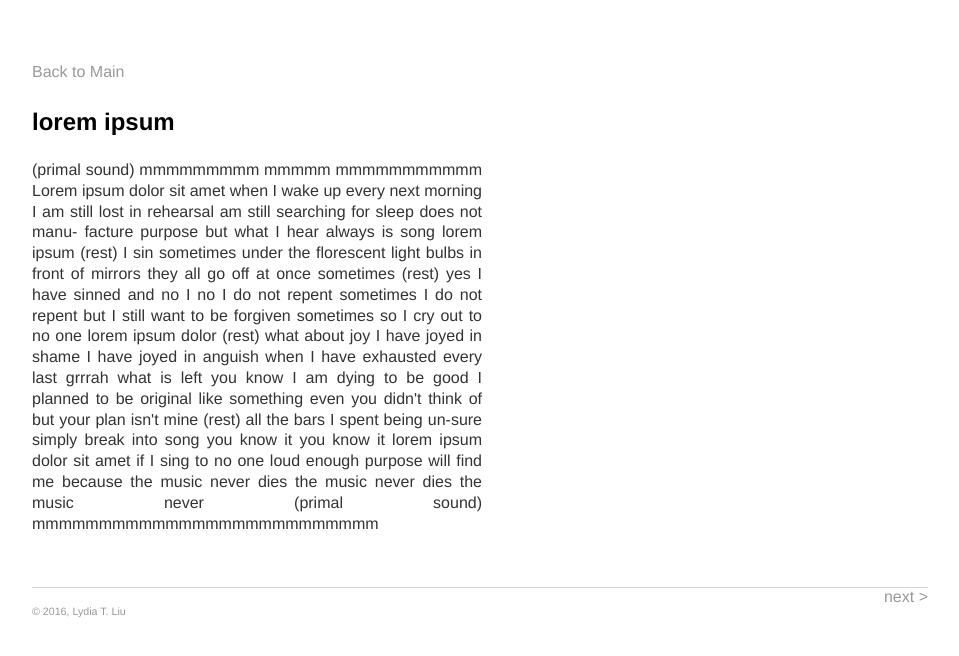
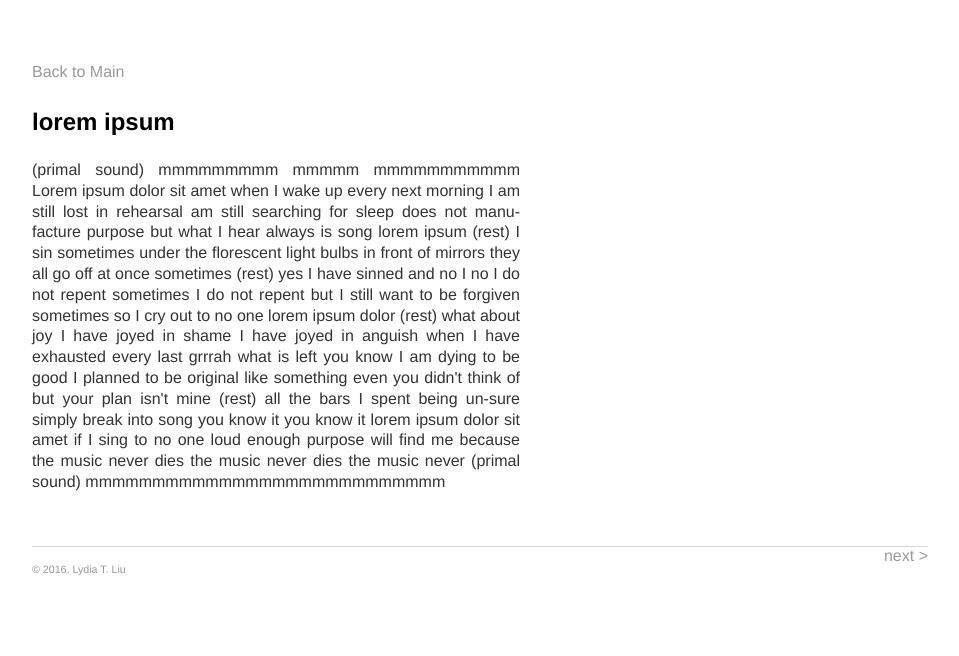
Before and after one commit to serenalwang/serenalwang.github.io, a Jekyll site: the page built from poems/lorem.md, in a window 1280 px wide. Shown: the top 656 px of the page, without its empty margins (160-1119 px from the left). Built offline with Jekyll 4.4.1, drawn with Linux system fonts in a browser that asks for light colours.

Commit message:
Update lorem.md

```diff
--- a/poems/lorem.md
+++ b/poems/lorem.md
@@ -5,8 +5,8 @@
 
 ### lorem ipsum
 
-<p style="width:450px;text-align:justify">
-(primal sound) mmmmmmmmm mmmmm mmmmmmmmmmm Lorem ipsum dolor sit amet when I wake up every next morning I am still lost in rehearsal am still searching for sleep does not manu- facture purpose but what I hear always is song lorem ipsum (rest) I sin sometimes under the florescent light bulbs in front of mirrors they all go off at once sometimes (rest) yes I have sinned and no I no I do not repent sometimes I do not repent but I still want to be forgiven sometimes so I cry out to no one lorem ipsum dolor (rest) what about joy I have joyed in shame I have joyed in anguish when I have exhausted every last grrrah what is left you know I am dying to be good I planned to be original like something even you didn't think of but your plan isn't mine (rest) all the bars I spent being un-sure simply break into song you know it you know it lorem ipsum dolor sit amet if I sing to no one loud enough purpose will find me because the music never dies the music never dies the music never (primal sound) mmmmmmmmmmmmmmmmmmmmmmmmmm
+<p style="width:488px;text-align:justify">
+(primal sound) mmmmmmmmm mmmmm mmmmmmmmmmm Lorem ipsum dolor sit amet when I wake up every next morning I am still lost in rehearsal am still searching for sleep does not manu- facture purpose but what I hear always is song lorem ipsum (rest) I sin sometimes under the florescent light bulbs in front of mirrors they all go off at once sometimes (rest) yes I have sinned and no I no I do not repent sometimes I do not repent but I still want to be forgiven sometimes so I cry out to no one lorem ipsum dolor (rest) what about joy I have joyed in shame I have joyed in anguish when I have exhausted every last grrrah what is left you know I am dying to be good I planned to be original like something even you didn't think of but your plan isn't mine (rest) all the bars I spent being un-sure simply break into song you know it you know it lorem ipsum dolor sit amet if I sing to no one loud enough purpose will find me because the music never dies the music never dies the music never (primal sound) mmmmmmmmmmmmmmmmmmmmmmmmmmm
 </p>
 
 &nbsp;
```
